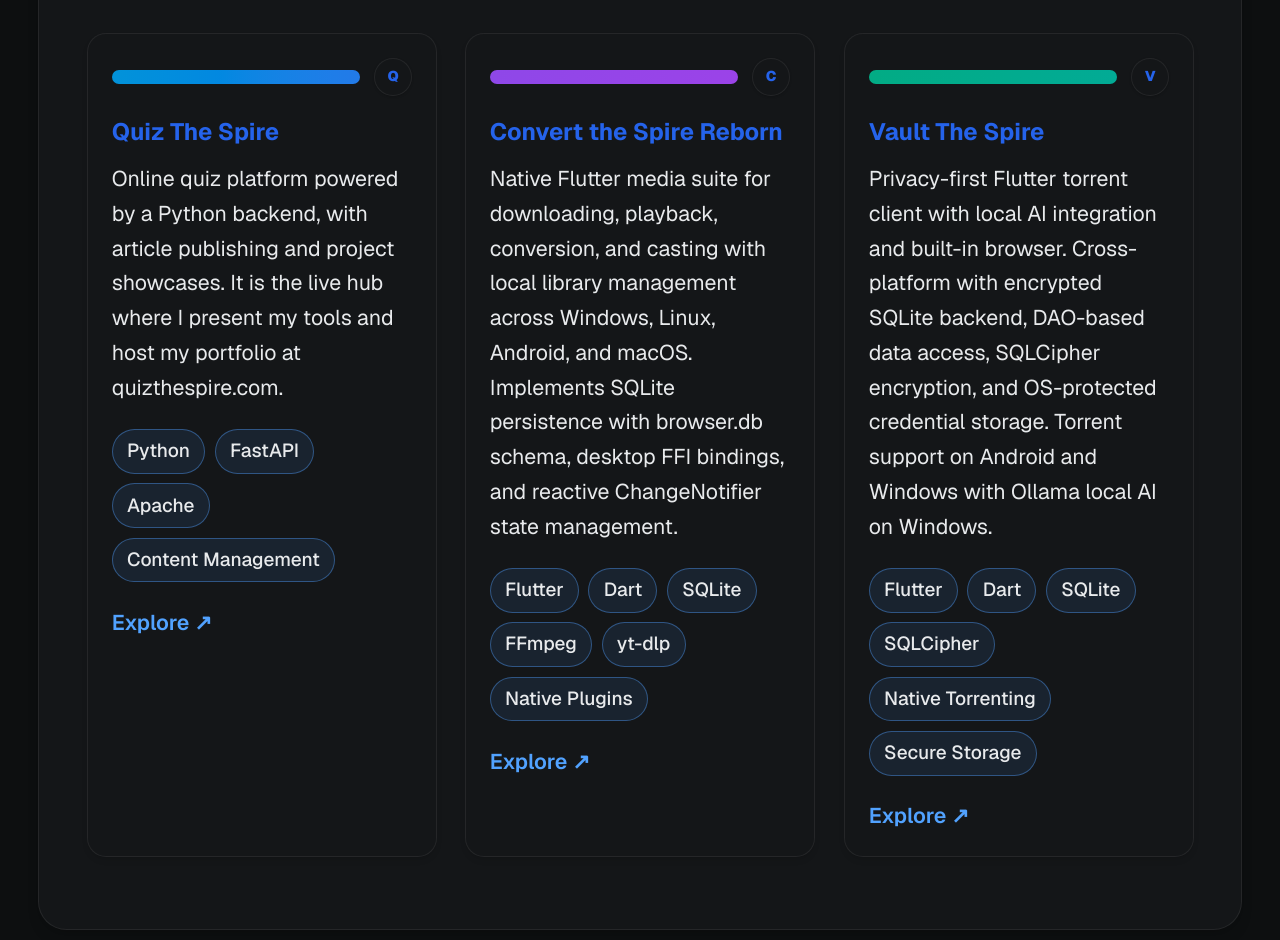
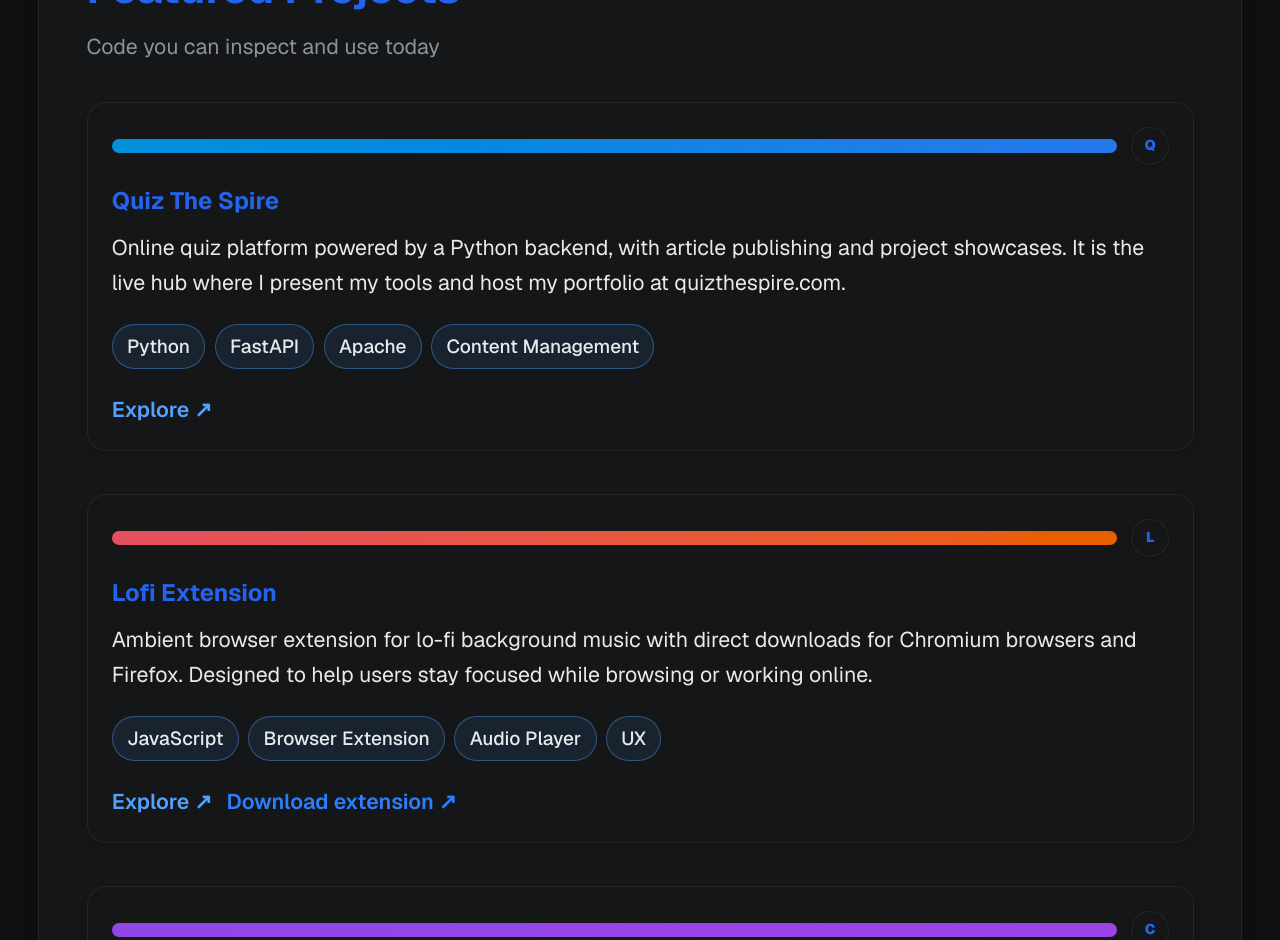
Before and after one commit to Lukas-Bohez/portfolio, a Next.js app: page / in a window 1280 px wide. Shown: the part 1860-2800 px from the top of the page. Built offline with nearby package versions, Linux system fonts and the light colour scheme.

Commit message:
Update project descriptions and add download links for featured projects; enhance portfolio metadata for clarity

```diff
--- a/src/app/components/PortfolioComponents.tsx
+++ b/src/app/components/PortfolioComponents.tsx
@@ -121,7 +121,7 @@
             Actively interviewing for mid-senior roles
           </p>
           <p className="mt-5 sm:mt-6 max-w-2xl text-base sm:text-lg text-default leading-relaxed">
-            I focus on backend architecture, pragmatic UX, and self-hosted delivery from prototype to live product.
+            I focus on backend architecture, pragmatic UX, and self-hosted delivery from prototype to live product. This portfolio highlights download-ready tools like Convert The Spire Reborn, Vault The Spire, and the Lofi browser extension.
           </p>
 
           <div className="mt-7 sm:mt-8 flex flex-wrap gap-3 sm:gap-4">
@@ -376,10 +376,22 @@
       color: 'from-cyan-500 to-blue-500',
     },
     {
+      name: 'Lofi Extension',
+      description:
+        'Ambient browser extension for lo-fi background music with direct downloads for Chromium browsers and Firefox. Designed to help users stay focused while browsing or working online.',
+      url: 'https://quizthespire.com/pages/lofi-download/',
+      downloadUrl: 'https://quizthespire.com/pages/lofi-download/',
+      downloadLabel: 'Download extension',
+      tech: ['JavaScript', 'Browser Extension', 'Audio Player', 'UX'],
+      color: 'from-pink-500 to-orange-500',
+    },
+    {
       name: 'Convert the Spire Reborn',
       description:
         'Native Flutter media suite for downloading, playback, conversion, and casting with local library management across Windows, Linux, Android, and macOS. Implements SQLite persistence with browser.db schema, desktop FFI bindings, and reactive ChangeNotifier state management.',
       url: 'https://github.com/Lukas-Bohez/ConvertTheSpireFlutter',
+      downloadUrl: 'https://github.com/Lukas-Bohez/ConvertTheSpireFlutter/releases/latest',
+      downloadLabel: 'Download release',
       tech: ['Flutter', 'Dart', 'SQLite', 'FFmpeg', 'yt-dlp', 'Native Plugins'],
       color: 'from-violet-500 to-purple-500',
     },
@@ -388,6 +400,8 @@
       description:
         'Privacy-first Flutter torrent client with local AI integration and built-in browser. Cross-platform with encrypted SQLite backend, DAO-based data access, SQLCipher encryption, and OS-protected credential storage. Torrent support on Android and Windows with Ollama local AI on Windows.',
       url: 'https://github.com/Lukas-Bohez/vault_the_spire',
+      downloadUrl: 'https://github.com/Lukas-Bohez/vault_the_spire/releases/latest',
+      downloadLabel: 'Download latest',
       tech: ['Flutter', 'Dart', 'SQLite', 'SQLCipher', 'Native Torrenting', 'Secure Storage'],
       color: 'from-emerald-500 to-teal-500',
     },
@@ -395,11 +409,11 @@
 
   return (
     <Section id="projects" title="Featured Projects" subtitle="Code you can inspect and use today">
-      <div className="grid gap-4 sm:gap-6 sm:grid-cols-2 lg:grid-cols-3">
+      <div className="flex flex-col gap-4">
         {projects.map((project, index) => (
           <motion.article
             key={project.name}
-            className="rounded-2xl border border-surface bg-surface p-4 sm:p-5 shadow-md transition duration-300 ease-[cubic-bezier(0.22,1,0.36,1)] md:hover:shadow-lg md:hover:border-blue-400/50 dark:md:hover:border-blue-300/50 md:hover:-translate-y-1 mb-[clamp(20px,3vh,44px)] will-change-[transform,opacity]"
+            className="w-full rounded-2xl border border-surface bg-surface p-4 sm:p-5 shadow-md transition duration-300 ease-[cubic-bezier(0.22,1,0.36,1)] md:hover:shadow-lg md:hover:border-blue-400/50 dark:md:hover:border-blue-300/50 mb-[clamp(20px,3vh,44px)] will-change-[transform,opacity]"
             initial={{ opacity: 0, y: 16 }}
             whileInView={{ opacity: 1, y: 0 }}
             whileHover={{ y: -6, scale: 1.01 }}
@@ -424,14 +438,26 @@
                 </span>
               ))}
             </div>
+            <div className="mt-5 flex flex-wrap gap-3">
               <a
                 href={project.url}
                 target="_blank"
                 rel="noreferrer noopener"
-              className="mt-5 inline-flex items-center text-base sm:text-lg font-semibold text-blue-400 dark:text-blue-200 transition duration-300 ease-[cubic-bezier(0.22,1,0.36,1)] md:hover:text-blue-500 dark:md:hover:text-blue-100 md:hover:translate-x-1"
+                className="inline-flex items-center text-base sm:text-lg font-semibold text-blue-400 dark:text-blue-200 transition duration-300 ease-[cubic-bezier(0.22,1,0.36,1)] md:hover:text-blue-500 dark:md:hover:text-blue-100 md:hover:translate-x-1"
               >
                 Explore ↗
               </a>
+              {project.downloadUrl ? (
+                <a
+                  href={project.downloadUrl}
+                  target="_blank"
+                  rel="noreferrer noopener"
+                  className="inline-flex items-center text-base sm:text-lg font-semibold text-blue-500 dark:text-blue-200 transition duration-300 ease-[cubic-bezier(0.22,1,0.36,1)] md:hover:text-blue-600 dark:md:hover:text-blue-100 md:hover:translate-x-1"
+                >
+                  {project.downloadLabel || 'Download'} ↗
+                </a>
+              ) : null}
+            </div>
           </motion.article>
         ))}
       </div>
--- a/src/app/layout.tsx
+++ b/src/app/layout.tsx
@@ -17,7 +17,7 @@
 export const metadata: Metadata = {
   title: 'Lukas Bohez | Portfolio',
   description:
-    'Portfolio of Lukas Bohez. Full-stack work in Python/FastAPI, TypeScript, Flutter and cross-platform development. Projects include QuizTheSpire (content hub), Convert the Spire Reborn (media suite with yt-dlp and SQLite), and Vault The Spire (privacy-first Flutter torrent client with local AI).',
+    'Portfolio of Lukas Bohez. Full-stack work in Python/FastAPI, TypeScript, Flutter and cross-platform development. Projects include QuizTheSpire, Convert The Spire Reborn, Vault The Spire, and the Lofi browser extension with direct download links for each.',
 };
 
 export default function RootLayout({
```
Lines whose indentation alone changed are shown as unchanged.
